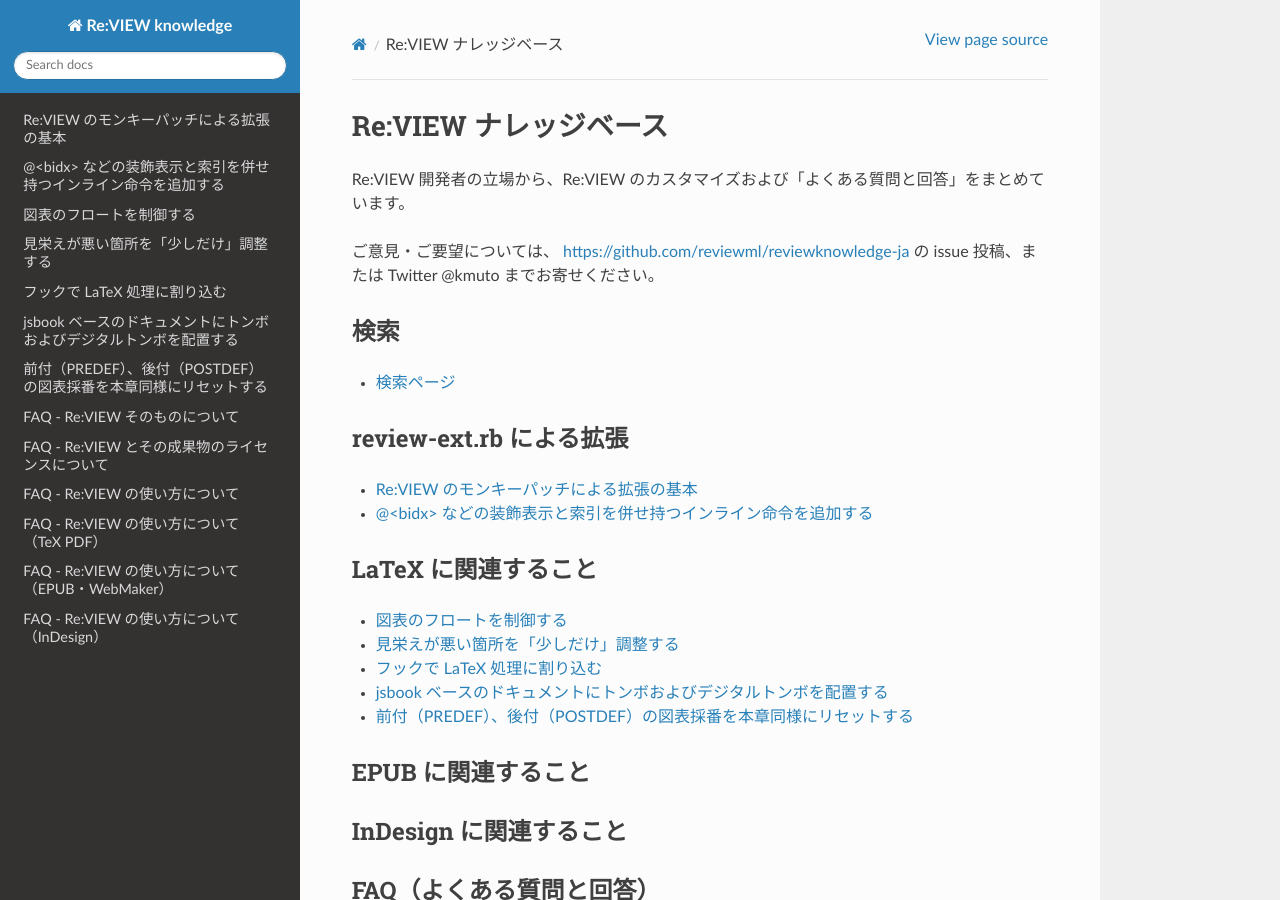
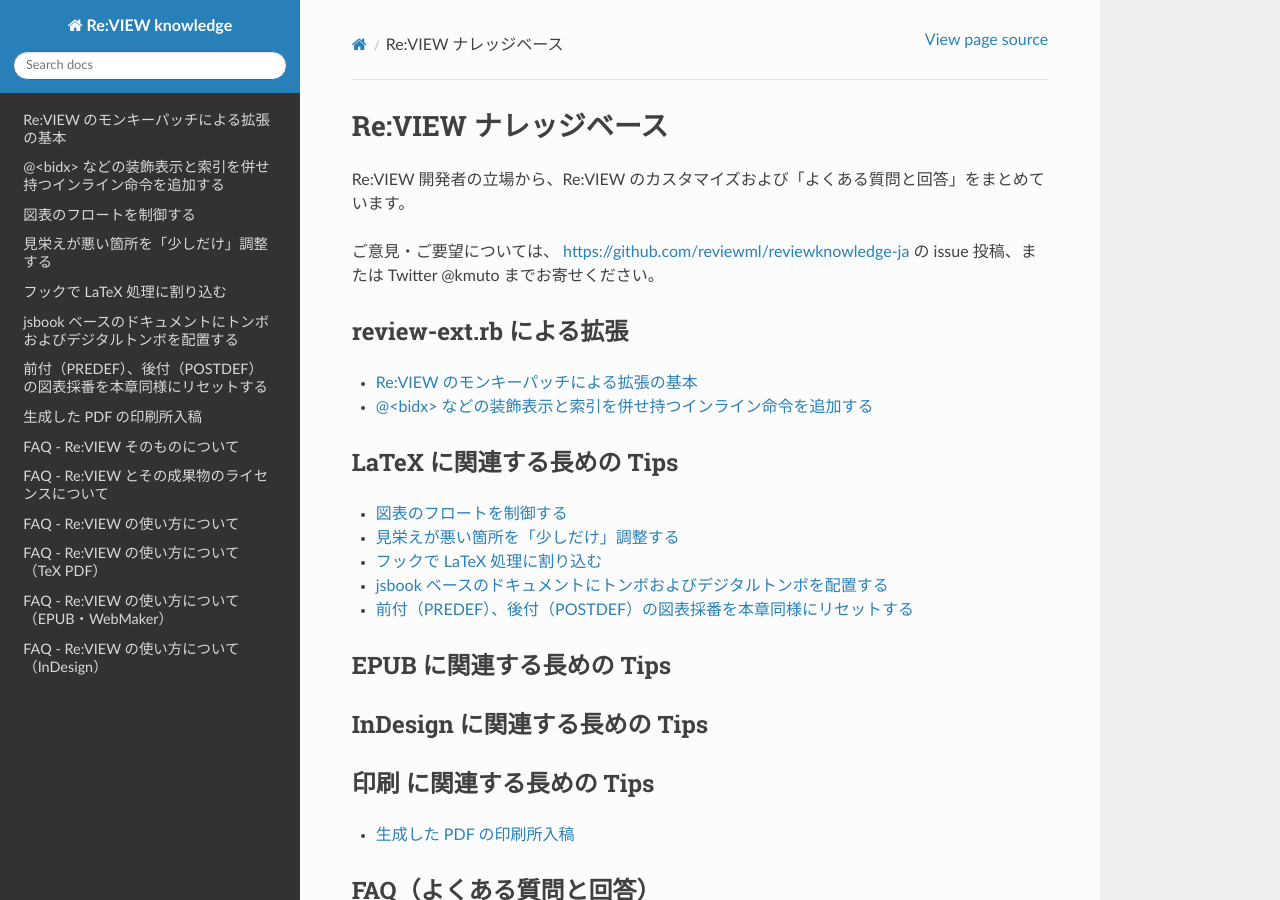
Before and after one commit to reviewml/reviewknowledge-ja, a Sphinx documentation site: the page built from docs/index.rst, in a window 1280 px wide and 900 px high. Built offline with Sphinx 7.4.7 and the Read the Docs theme 2.0.0, drawn with Linux system fonts in a browser that asks for light colours.

Commit message:
入稿準備 についてのドラフト

```diff
--- a/docs/index.rst
+++ b/docs/index.rst
@@ -9,11 +9,6 @@
    :maxdepth: 2
    :caption: Contents:
 
-検索
-------
-
-* :ref:`search`
-
 review-ext.rb による拡張
 --------------------------
 .. toctree::
@@ -22,8 +17,8 @@
   reviewext/review-ext-basic
   reviewext/other-idxtype
 
-LaTeX に関連すること
---------------------------
+LaTeX に関連する長めの Tips
+-----------------------------
 .. toctree::
   :maxdepth: 1
 
@@ -33,15 +28,22 @@
   latex/tex-tombow
   latex/prepost-num
 
-EPUB に関連すること
---------------------------
+EPUB に関連する長めの Tips
+------------------------------
 .. toctree::
   :maxdepth: 1
 
-InDesign に関連すること
---------------------------
+InDesign に関連する長めの Tips
+------------------------------
 .. toctree::
   :maxdepth: 1
+
+印刷 に関連する長めの Tips
+------------------------------
+.. toctree::
+  :maxdepth: 1
+
+  printing/submit
 
 FAQ（よくある質問と回答）
 -------------------------
--- /dev/null
+++ b/docs/printing/submit.md
@@ -0,0 +1,27 @@
+2018/9/28 by @kmuto
+
+# 生成した PDF の印刷所入稿
+
+Re:VIEW を使って PDF を気軽に生成することはできますが、印刷所で印刷してもらって製本するという場合は、家庭用のプリンタで印刷してコピー本を作るのとは違う、十分な注意と配慮が必要です。
+
+★TBD
+
+----
+
+印刷所の入稿仕様に従う
+
+紙サイズ
+
+ページ数
+
+トンボ
+ページ番号（ノンブル）
+
+
+フォント
+
+色
+
+標準化
+
+表紙
```
